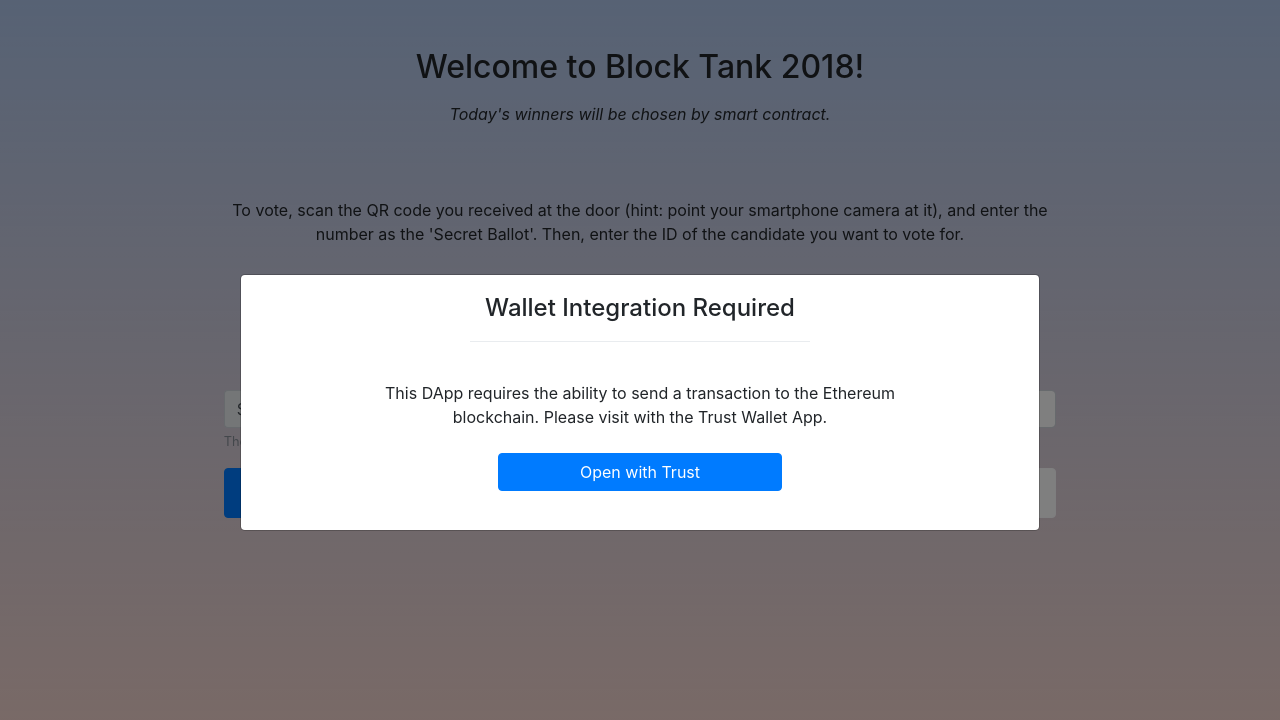
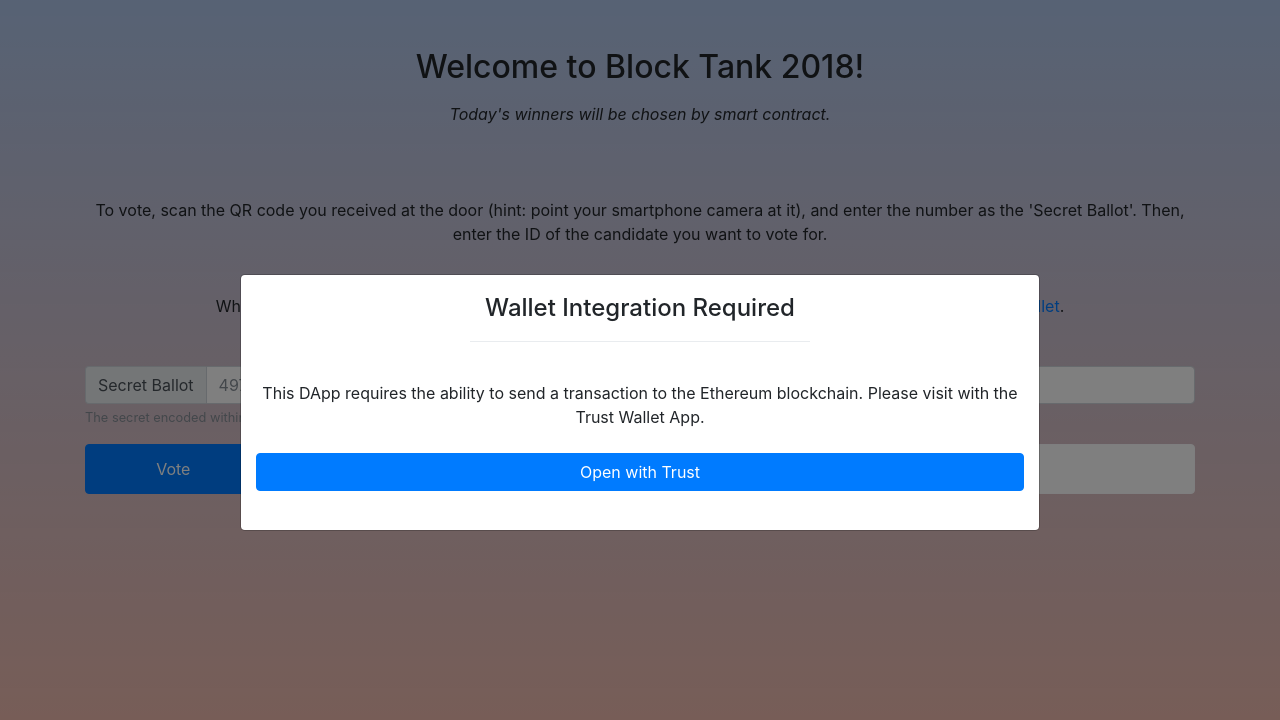
Before and after one commit to hydrogen-dev/hydro-voting, a plain HTML site: page docs/index.html in a window 1280 px wide. Shown: the top 720 px of the page. Drawn offline with nearby package versions, Linux system fonts and the light colour scheme; a script that the page names is missing.

Commit message:
mobile tweaks

```diff
--- a/docs/css/main.css
+++ b/docs/css/main.css
@@ -78,12 +78,11 @@
 
 body {
   margin-bottom: 60px; /* Margin bottom by footer height */
-  background: -moz-linear-gradient(rgba(120,158,219,.6), rgba(237,118,83,.3)); /* FF 3.6+ */
-  background: -ms-linear-gradient(rgba(120,158,219,.6), rgba(237,118,83,.3)); /* IE10 */
-  background: -webkit-gradient(linear, left top, left bottom, color-stop(0%, #000000), color-stop(100%, #ffffff)); /* Safari 4+, Chrome 2+ */
-  background: -webkit-linear-gradient(rgba(120,158,219,.6), rgba(237,118,83,.3)); /* Safari 5.1+, Chrome 10+ */
-  background: -o-linear-gradient(rgba(120,158,219,.6), rgba(237,118,83,.3)); /* Opera 11.10 */
-  background: linear-gradient(rgba(120,158,219,.6), rgba(237,118,83,.3)); /* the standard */
+  background: -moz-linear-gradient(rgba(120,158,219,.6), rgba(237,118,83,.5)); /* FF 3.6+ */
+  background: -ms-linear-gradient(rgba(120,158,219,.6), rgba(237,118,83,.5)); /* IE10 */
+  background: -webkit-linear-gradient(rgba(120,158,219,.6), rgba(237,118,83,.5)); /* Safari 5.1+, Chrome 10+ */
+  background: -o-linear-gradient(rgba(120,158,219,.6), rgba(237,118,83,.5)); /* Opera 11.10 */
+  background: linear-gradient(rgba(120,158,219,.6), rgba(237,118,83,.5)); /* the standard */
   z-index: 1;
 }
 
--- a/docs/index.html
+++ b/docs/index.html
@@ -35,7 +35,7 @@
             <h4 class="mx-auto modal-title"></h4>
           </div>
           <br/>
-          <div class="w-75 text-center mx-auto modal-body">
+          <div class="text-center mx-auto modal-body">
           </div>
           <br/>
         </div>
@@ -45,11 +45,11 @@
     <div class="container">
       <div id="prove">
         <h2 class="text-center mt-5 mb-3">Welcome to Block Tank 2018!</h2>
-        <p class="text-center mb-5 w-50 mx-auto"><i>Today's winners will be chosen by smart contract.</i></p>
+        <p class="text-center mb-5"><i>Today's winners will be chosen by smart contract.</i></p>
         <br>
-        <p class="text-center mb-5 w-75 mx-auto">To vote, scan the QR code you received at the door (hint: point your smartphone camera at it), and enter the number as the 'Secret Ballot'. Then, enter the ID of the candidate you want to vote for.</p>
-        <p class="text-center mb-5 w-75 mx-auto">When you're ready, click 'Vote' to send your transaction to the blockchain, courtesy of our partners <a href="https://trustwalletapp.com/" target="_blank">Trust Wallet</a>.</p>
-        <form class="w-75 mx-auto" id="vote">
+        <p class="text-center mb-5">To vote, scan the QR code you received at the door (hint: point your smartphone camera at it), and enter the number as the 'Secret Ballot'. Then, enter the ID of the candidate you want to vote for.</p>
+        <p class="text-center mb-5">When you're ready, click 'Vote' to send your transaction to the blockchain, courtesy of our partners <a href="https://trustwalletapp.com/" target="_blank">Trust Wallet</a>.</p>
+        <form id="vote">
           <div class="form-row">
             <div class="form-group col-md-8">
               <div class="input-group">
--- a/docs/js/main.js
+++ b/docs/js/main.js
@@ -67,7 +67,7 @@
           "Wallet Integration Required",
           "This DApp requires the ability to send a transaction to the Ethereum blockchain. " +
             "Please visit with the Trust Wallet App.<br/><br/>" +
-            "<a role='button' href='https://links.trustwalletapp.com/7YAUKYkGRM' class='w-50 h-100 btn btn-primary nofocus cursor-pointer'>Open with Trust</button>"
+            "<a role='button' href='https://links.trustwalletapp.com/7YAUKYkGRM' class='w-100 h-100 btn btn-primary nofocus cursor-pointer'>Open with Trust</button>"
           )
       } else {
         web3 = new Web3(web3.currentProvider);
@@ -80,7 +80,7 @@
         HydroVoting.launchErrorModal(
           "Provider Warning",
           "We recommmend that you use this DApp with the Trust Wallet App.<br/><br/>" +
-            "<a role='button' href='https://links.trustwalletapp.com/7YAUKYkGRM' class='w-50 h-100 btn btn-primary nofocus cursor-pointer'>Open with Trust</button>"
+            "<a role='button' href='https://links.trustwalletapp.com/7YAUKYkGRM' class='w-100 h-100 btn btn-primary nofocus cursor-pointer'>Open with Trust</button>"
         )
       }
 
```
